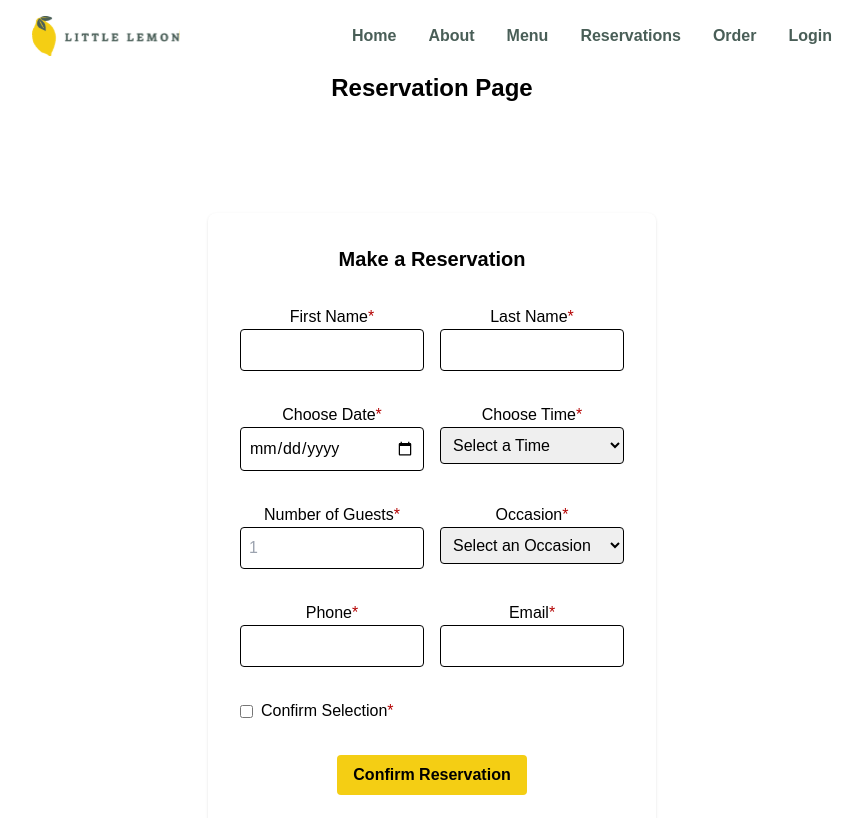
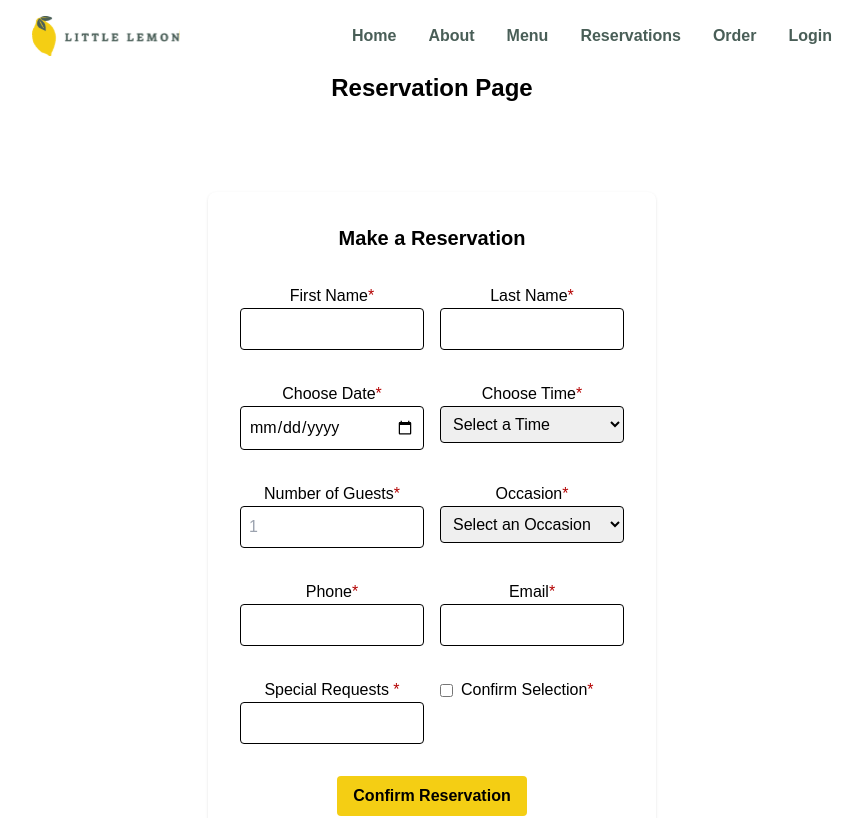
Before and after one commit to OpeDada/new-little, a React (Create React App) app: page /reservation in a window 1280 px wide. Shown: the top 818 px of the page, without its empty margins (208-1070 px from the left). Built offline with nearby package versions, Linux system fonts and the light colour scheme.

Commit message:
added special request field to form

```diff
--- a/src/components/pages/reservation/FormFields.js
+++ b/src/components/pages/reservation/FormFields.js
@@ -142,6 +142,21 @@ const FormFields = ({ formik, availableTimes, updateTimes }) => {
         )}
       </div>
       <div className="mb-4">
+        <label htmlFor="request" className="block font-medium">
+          Special Requests <span className="text-red">*</span>
+        </label>
+        <input
+          type="text"
+          id="request"
+          name="request"
+          {...formik.getFieldProps("email")}
+          className="border rounded p-2 w-full"
+        />
+        {/* {formik.touched.email && formik.errors.email && (
+          <div className="text-red">{formik.errors.email}</div>
+        )} */}
+      </div>
+      <div className="mb-4">
         <label className="flex items-center cursor-pointer">
           <input
             type="checkbox"
```
